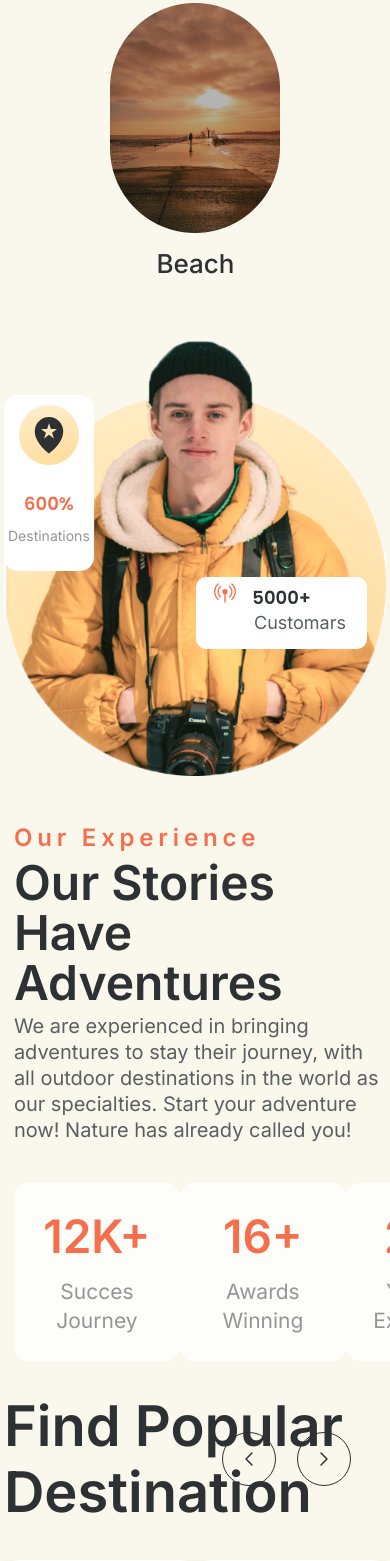
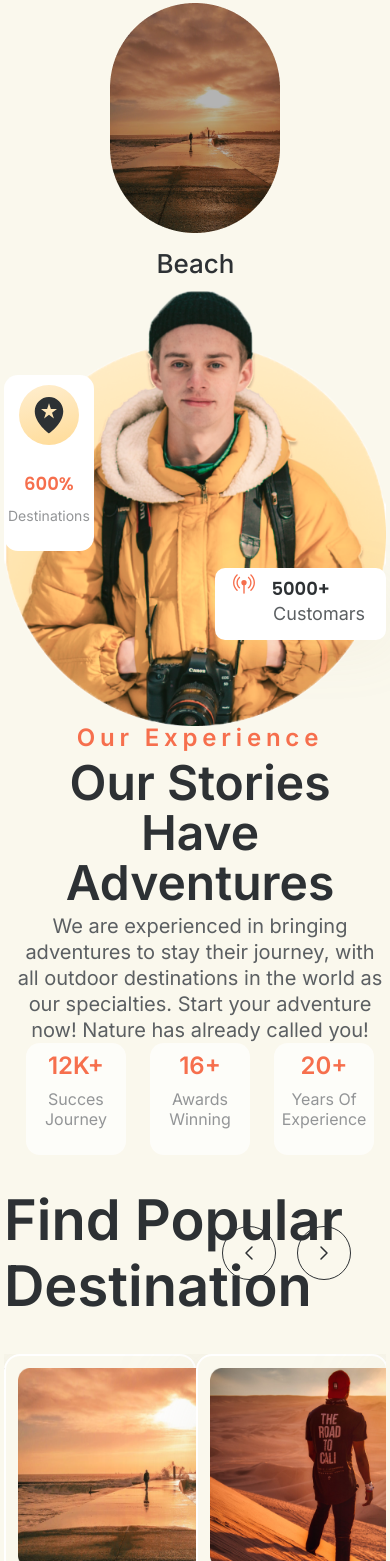
Before and after one commit to YuriyBaranov83/FreeTravel, a plain HTML site: page index.html in a window 390 px wide. Shown: the part 1235-2796 px from the top of the page. Drawn offline with nearby package versions, Linux system fonts and the light colour scheme.

Commit message:
added @media for .main__stories

```diff
--- a/scss/_stories.scss
+++ b/scss/_stories.scss
@@ -24,6 +24,9 @@
       padding-bottom: 50px;
       & img{
          max-width: 100%;
+      }
+      @media screen and (max-width :1100px){
+         padding: 0;
       }
    }
 
@@ -100,8 +103,8 @@
    right: 16px;
    bottom: 32px;
    @media screen and (max-width :1310px){
-      right: 5%;
-      bottom: 33%;
+      right: 0;
+      bottom: 20%;
    }
    &__amount {
       font-family: 'Poppins';
@@ -138,6 +141,11 @@
    @media screen and (max-width :1100px){
       margin-top: 0;
       margin-left: 10px;
+   }
+   @media  screen and (max-width:850px) {
+      max-width: 100%;
+      margin-top: 0;
+      text-align: center;
    }
    &__exp {
       font-weight: 600;
@@ -183,6 +191,9 @@
 .blocks {
    display: flex;
    justify-content: space-between;
+   @media screen and (max-width :1100px){
+      justify-content: space-around;
+   }
    &__card {
       margin-top: 40px;
       max-width: 166px;
@@ -191,6 +202,10 @@
       display: flex;
       flex-direction: column;
       align-items: center;
+      @media screen and (max-width :1100px){
+         margin: 0;
+         max-width: 100px;
+      }
    }
 
    &__count {
@@ -201,6 +216,11 @@
       padding-top: 30px;
       min-width: 166px;
       text-align: center;
+      @media screen and (max-width :1100px){
+         font-size: 24px;
+         line-height: 26px;
+         padding-top: 10px;
+      }
    }
 
    &__text {
@@ -211,5 +231,10 @@
       margin-top: 18px;
       padding-bottom: 26px;
       text-align: center;
+      @media screen and (max-width :1100px){
+         font-size: 16px;
+         line-height: 20px;
+         margin-top: 10px;
+      }
    }
 }
```
Also changed, not shown: css/style.css.
